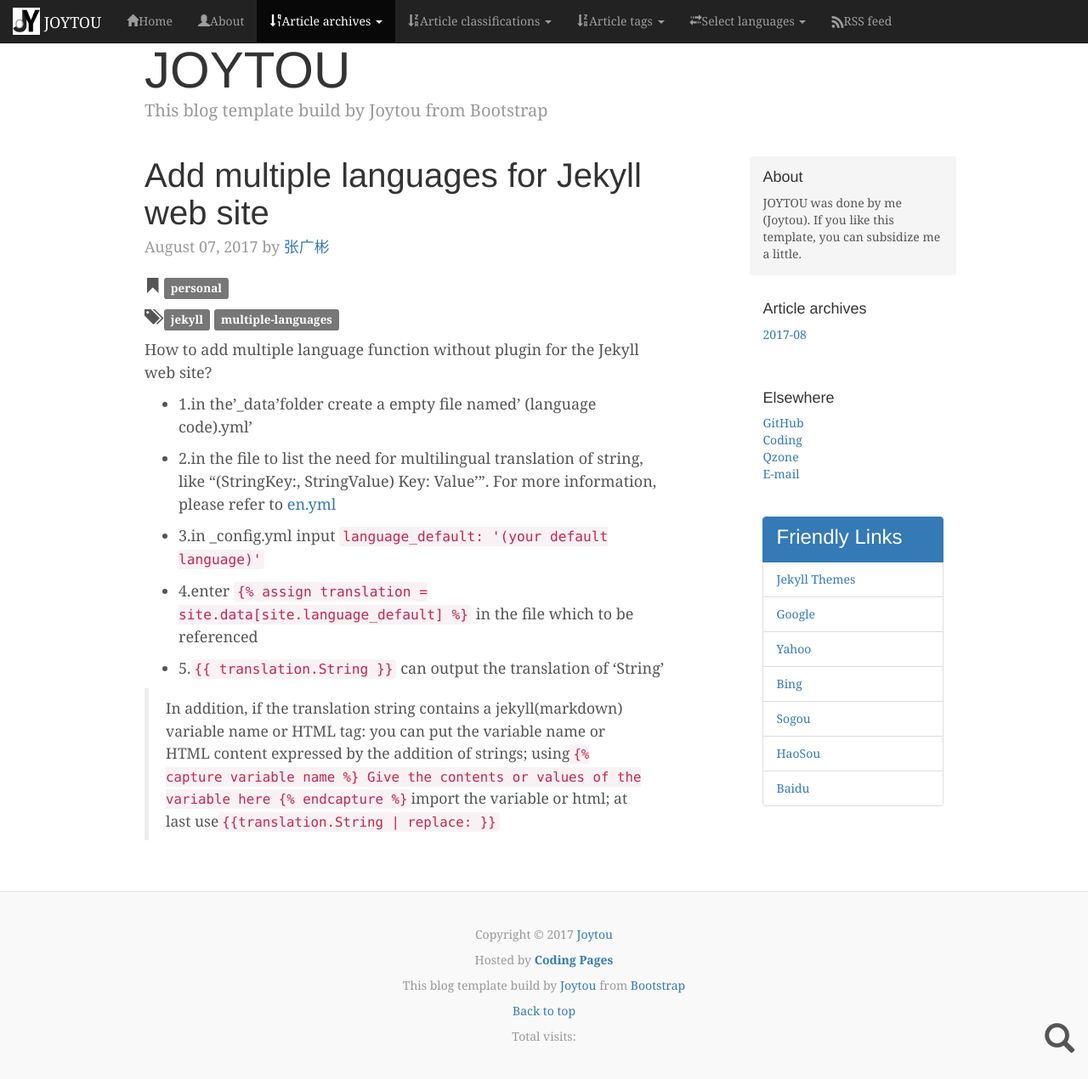
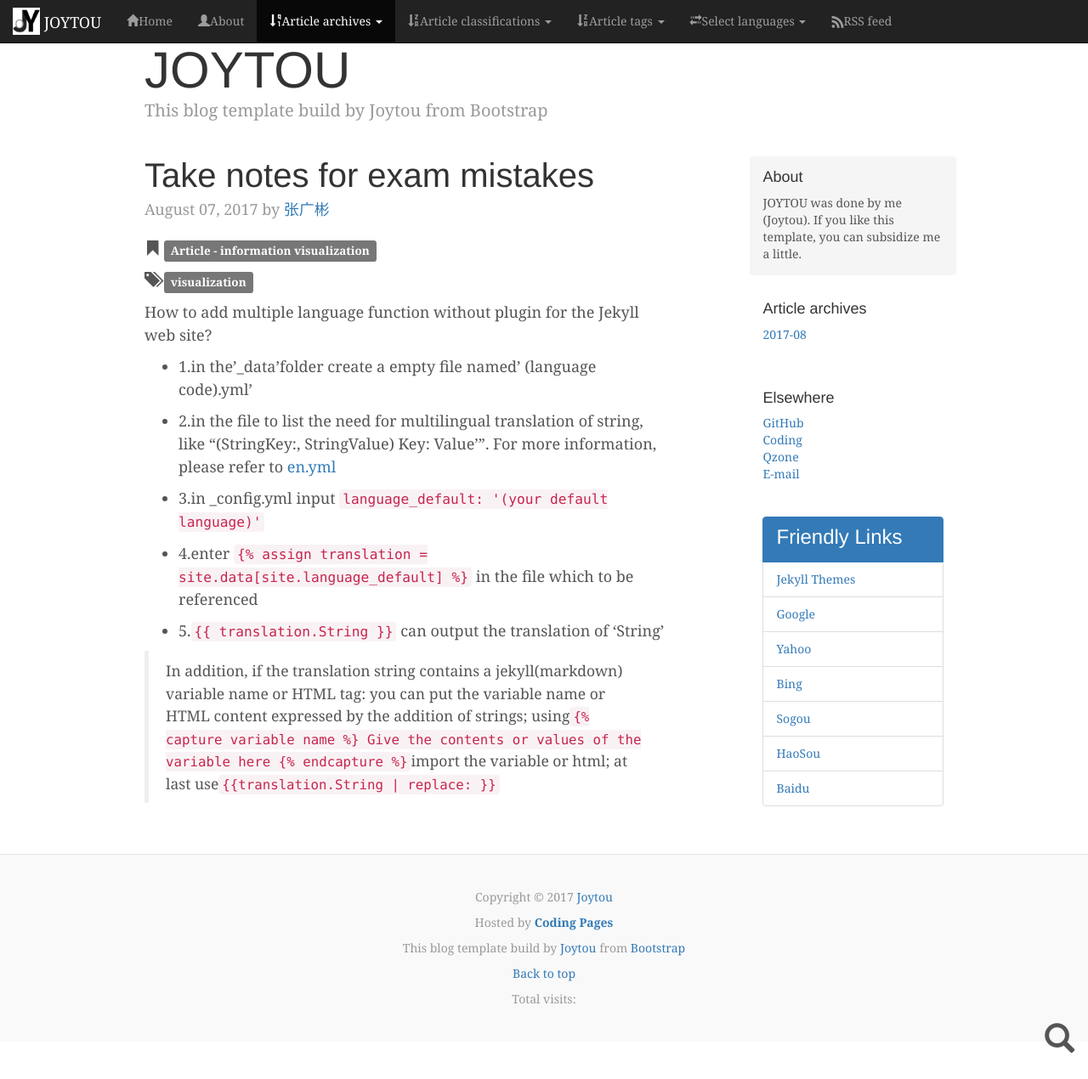
Before and after one commit to zdnfzgb/zdnfzgb.github.io, a Jekyll site: the page built from _posts/2017-08-07-multiple-languages-en.md, in a window 1280 px wide and 1270 px high. Shown: the whole window at 85% size. Built offline with Jekyll 4.4.1, drawn with Linux system fonts in a browser that asks for light colours; some web fonts are replaced; comment, search, counter and statistics services are not loaded; a style sheet for code colours, icons or effects is not loaded.

Commit message:
第一篇文章上传

```diff
--- a/_posts/2017-08-07-multiple-languages-en.md
+++ b/_posts/2017-08-07-multiple-languages-en.md
@@ -1,11 +1,12 @@
 ---
 layout: posten
-title: "Add multiple languages for Jekyll web site"
+title: "Take notes for exam mistakes"
 date: 2017-08-07 10:08:00 +0800
 lang: en
 nav: post
-category: personal
-tags: [jekyll, multiple-languages]
+stickie: true
+category: Article - information visualization
+tags: [visualization]
 ---
 
 * content
```
Also changed, not shown: _posts/2017-08-07-multiple-languages-tw.md (+4 -3 lines), _posts/2017-08-07-multiple-languages.md (+4 -3 lines).
